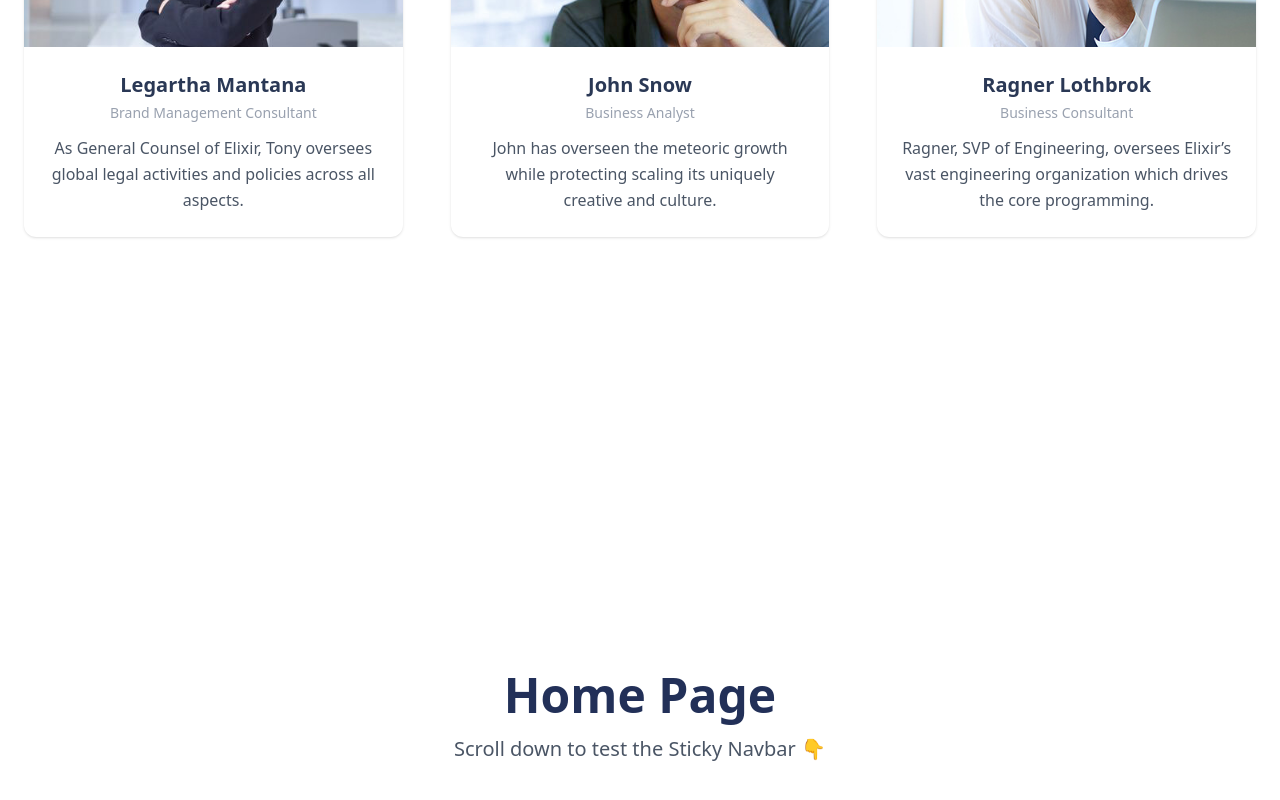
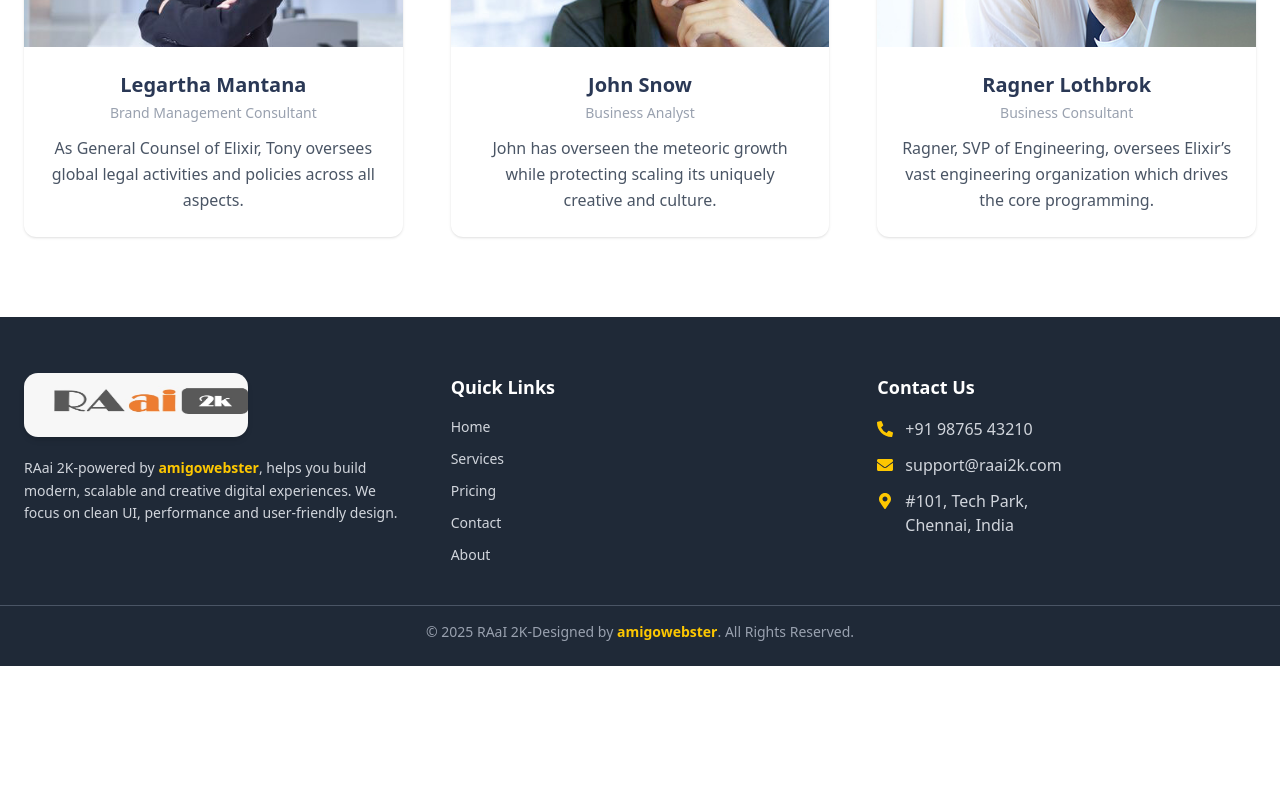
Before and after one commit to devilra/Raai2k, a React (Vite) app in the folder frontent/: page / in a window 1280 px wide. Shown: the part 11034-11834 px from the top of the page. After the commit the page ends 11700 px from the top, so only its background shows below. Built offline with nearby package versions, Linux system fonts and the light colour scheme; the HTML template or start-up script is replaced by a standard one.

Commit message:
home page complete ui

```diff
--- a/frontent/src/Home/Home.jsx
+++ b/frontent/src/Home/Home.jsx
@@ -19,18 +19,6 @@ const Home = () => {
       <ThingsYouGet />
       <ContactRequest />
       <GlobalLeadership />
-
-      <section className="h-screen flex flex-col justify-center items-center  from-blue-100 to-white">
-        <h1 className="text-5xl font-bold text-[#223058] mb-4">Home Page</h1>
-        <p className="text-xl text-gray-600">
-          Scroll down to test the Sticky Navbar 👇
-        </p>
-      </section>
-
-      {/* Extra Section – Just to Enable Scrolling */}
-      <section className="h-[120vh] bg-gray-100 flex justify-center items-center">
-        <h2 className="text-3xl text-gray-700">Scrolling Section</h2>
-      </section>
     </div>
   );
 };
```
